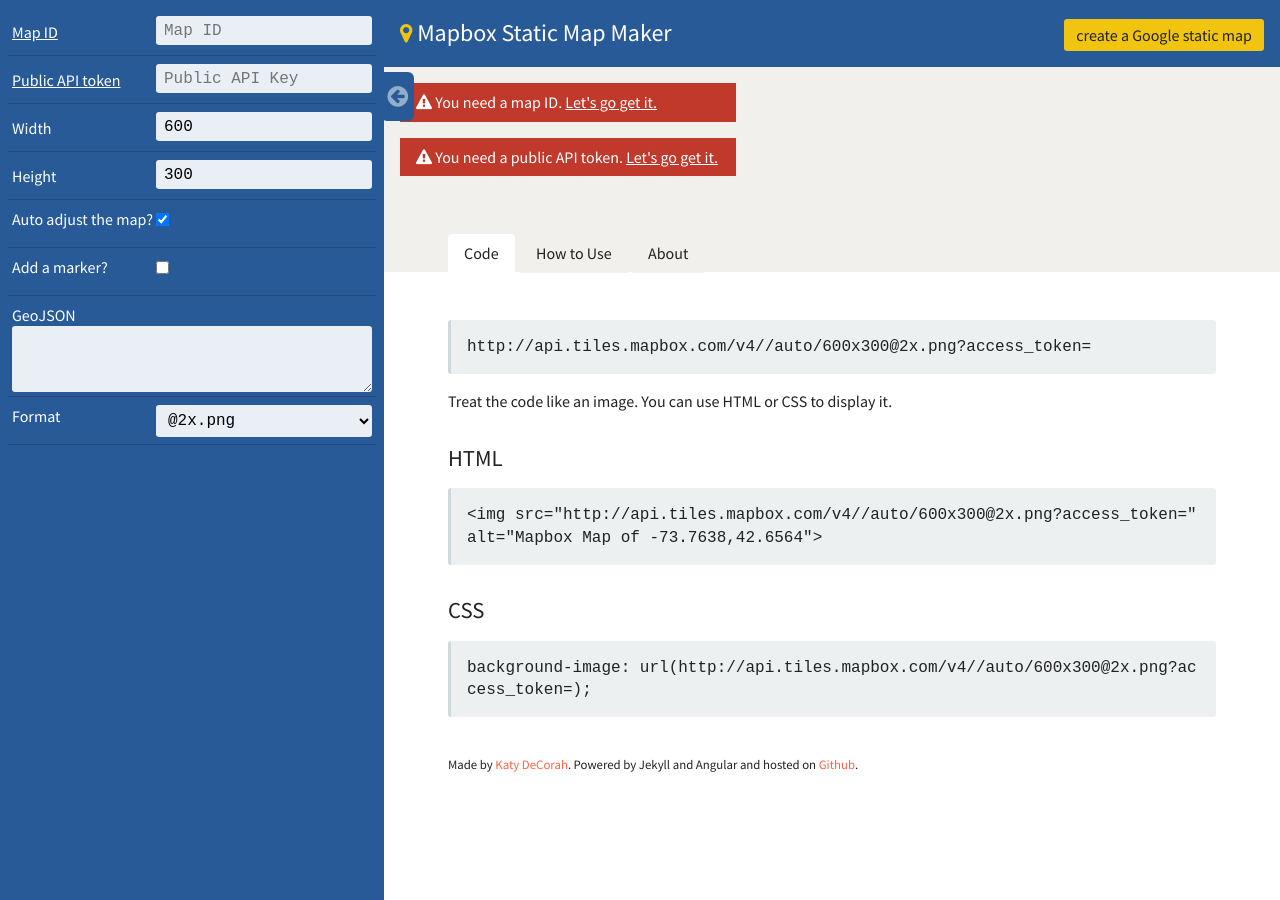
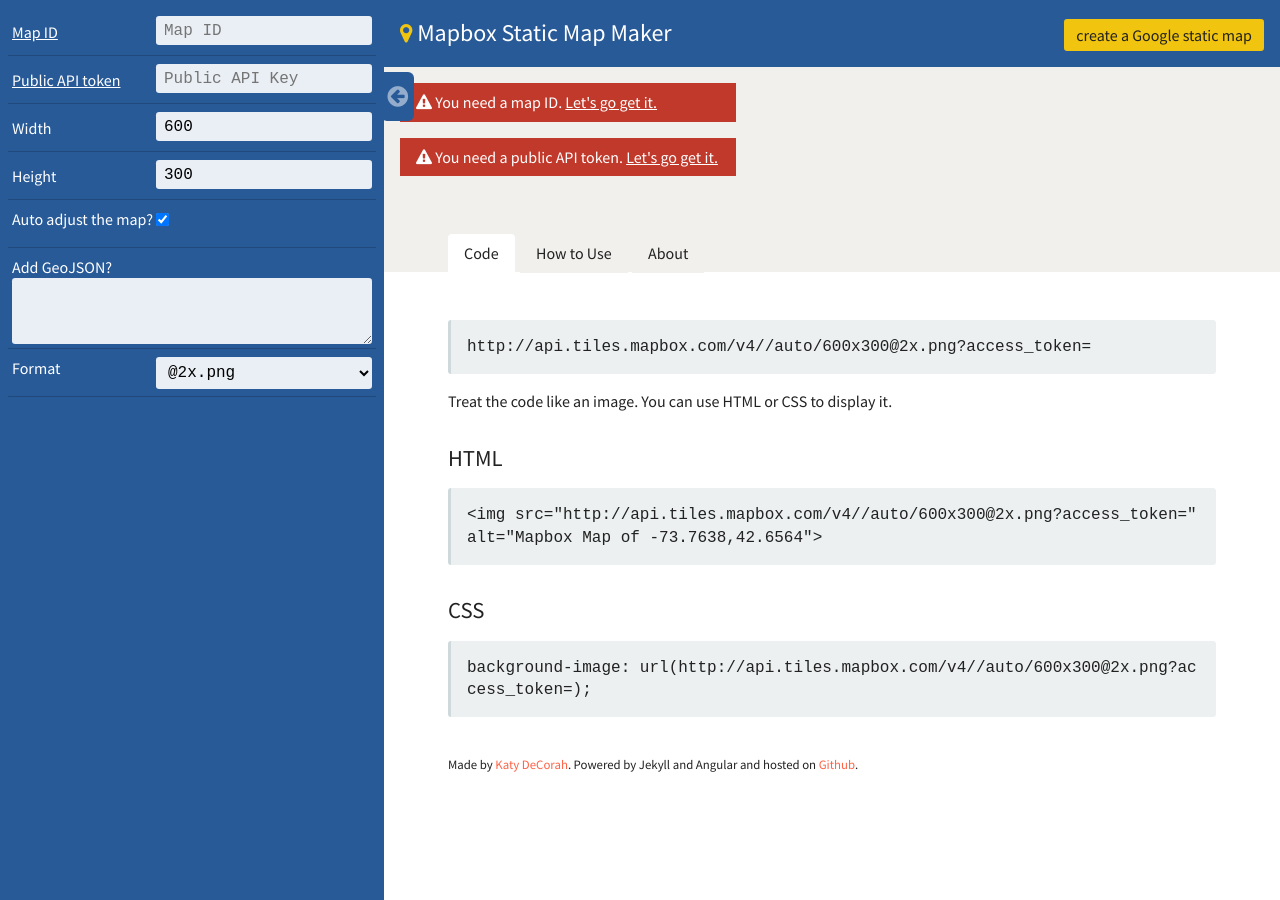
Before and after one commit to katydecorah/staticmapmaker, a Jekyll site: the page built from mapbox.html, in a window 1280 px wide. Built offline with Jekyll 4.4.1, drawn with Linux system fonts in a browser that asks for light colours; nearby versions of some CDN libraries; some web fonts are replaced.

Commit message:
fixes control logic

```diff
--- a/_includes/controls/mapbox.html
+++ b/_includes/controls/mapbox.html
@@ -26,7 +26,7 @@
 </div>
 <div ng-hide="base.auto">
 <div class="form-group">
-<label for="location" class="cushion" data-toggle="popover" data-content="Enter the longitude and latitude of the location.">Longitude,Latitude</label>
+<label for="location" class="cushion" data-toggle="popover" data-content="Enter the longitude and latitude of the location.">Long,lat</label>
 <div class="form-control"><input type="text" ng-model="base.location" id="location"></div>
 </div>
 <div class="form-group">
@@ -34,14 +34,12 @@
 <div class="form-control"><input type="range" name="input" ng-model="base.zoom" min="[[base.minZoom]]" max="[[base.maxZoom]]" id="zoom"></div>
 </div>
 </div>
-<div class="form-group" ng-hide="geojson !='' || base.auto == 'true'">
 
-
-<label for="showMarker">Add a marker?</label>
+<div class="form-group" ng-hide="geojson !='' || base.auto == true">
+<label for="showMarker">Add a marker here?</label>
 <div class="form-control"><input type="checkbox" ng-model="showMarker" id="showMarker"></div>
 </div>
 <div ng-show="showMarker">
-
 <div class="form-group">
 <label for="markerColor">Marker color</label>
 <div class="form-control"><input ng-model="base.markerColor" type="color" id="markerColor"></div>
```
Also changed, not shown: other parts of _includes/controls/mapbox.html (+1 -1 lines).
